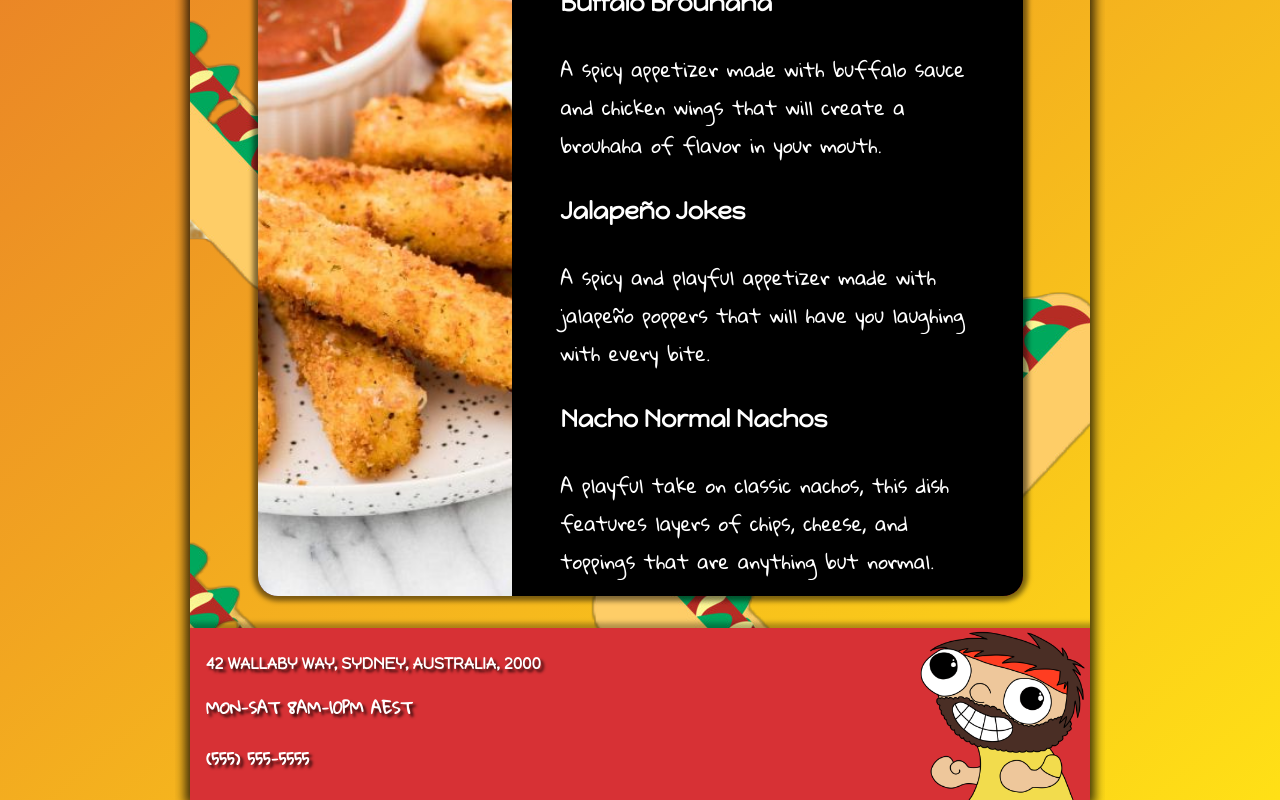
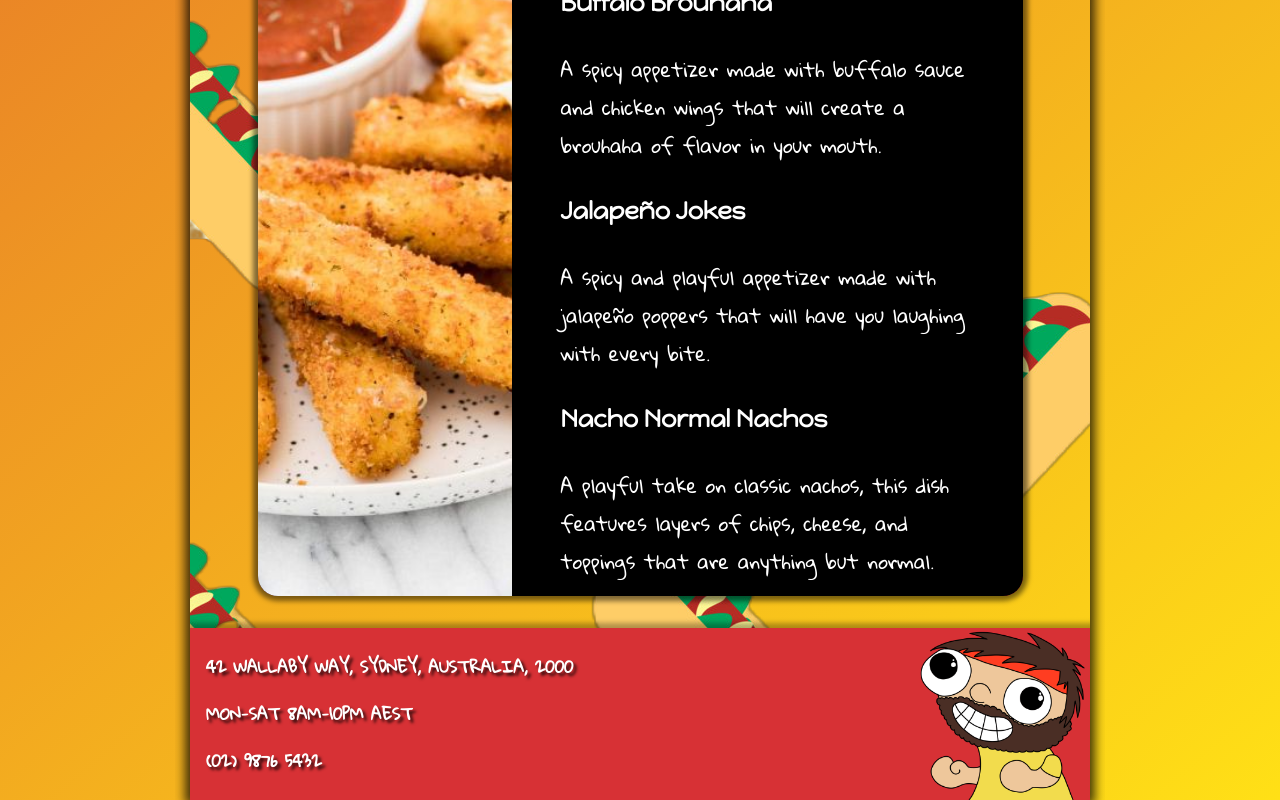
Before and after one commit to kpen84/UpDawgs-Mobile-First, a plain HTML site: page index.html in a window 1280 px wide. Shown: the part 1794-2594 px from the top of the page. Drawn offline with Linux system fonts and the light colour scheme.

Commit message:
added phone number and hover effects to footer

```diff
--- a/index.html
+++ b/index.html
@@ -79,7 +79,7 @@
 
             <p>Mon-Sat 8am-10pm AEST</p>
 
-            <p>(555) 555-5555</p>
+            <a onclick="closeNav()" href="tel:(02)98765432">(02) 9876 5432</a>
 
     </div>
 
@@ -246,17 +246,12 @@
     <footer>
 
         <div class="footer-main">
-            <div class="location">
-                <a href="https://goo.gl/maps/ws2dVEXHYCK1686dA">42 Wallaby Way, Sydney, Australia, 2000</a>
-            </div>
 
-            <div class="hours">
-                <p>Mon-Sat 8am-10pm AEST</p>
-            </div>
+            <a class="location" href="https://goo.gl/maps/ws2dVEXHYCK1686dA">42 Wallaby Way, Sydney, Australia, 2000</a>
 
-            <div class="number">
-                <p>(555) 555-5555</p>
-            </div>
+            <p class="hours">Mon-Sat 8am-10pm AEST</p>
+
+            <a class="number" href="tel:(02)98765432">(02) 9876 5432</a>
 
         </div>
 
--- a/styles/main.css
+++ b/styles/main.css
@@ -463,13 +463,22 @@ footer{
     justify-content: space-around;
     padding: 1em;
     min-height: 140px;
+    align-items: flex-start;
 }
 
 footer a,
 footer p{
+    font-family: 'gloria_hallelujahregular';
     margin: 0 0;
     padding: 0 0;
     font-size: 1em;
+    position: left;
+}
+
+footer a:hover{
+    transition: all .2s ease-in-out;
+    transform: scale(1.05);
+    color: #FFDB58;
 }
 
 .mascot{
```
